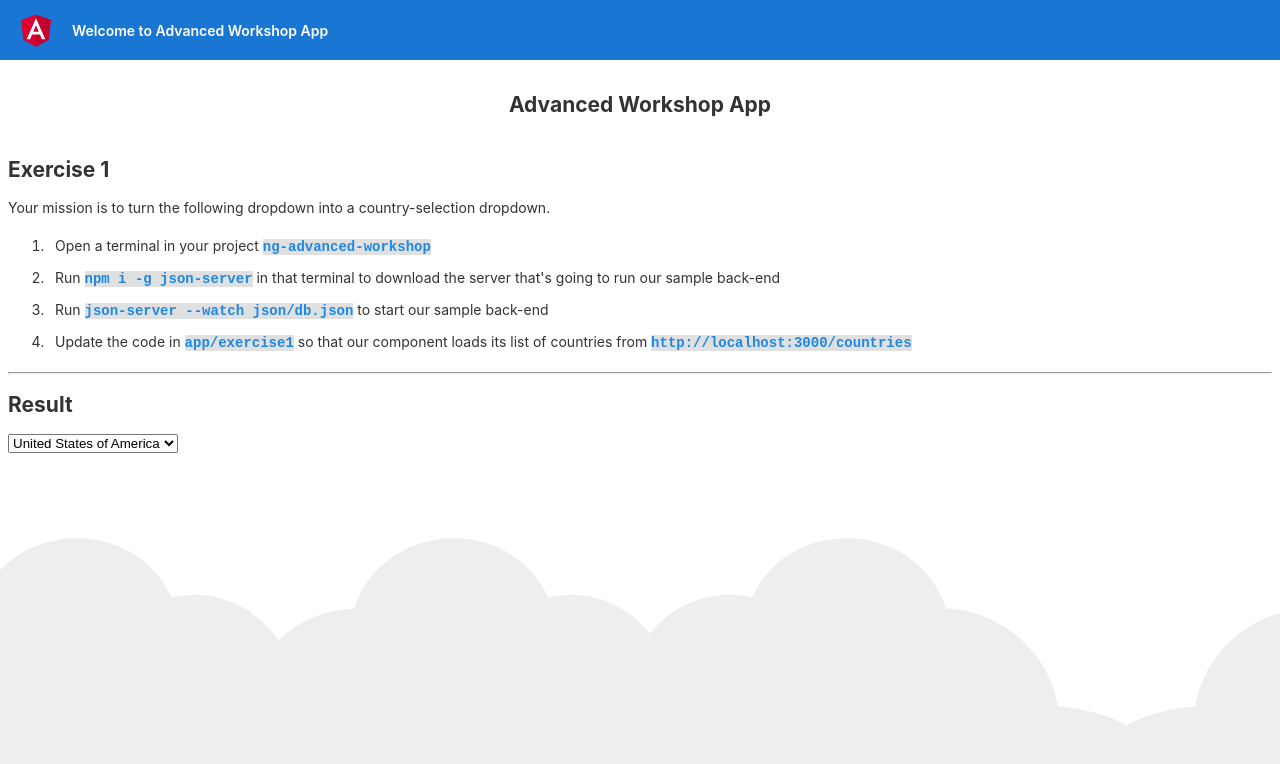
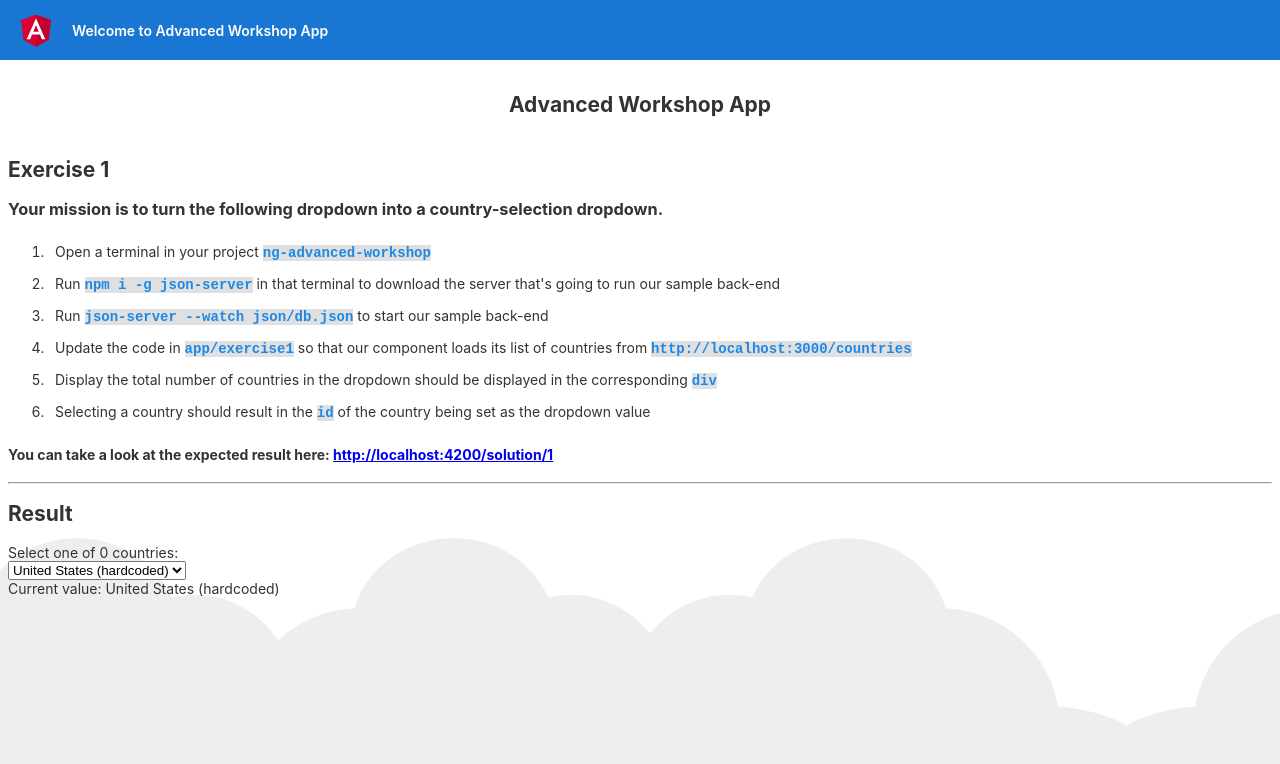
Before and after one commit to Olsenc07/Angular-Advanced-Workshop, an Angular app: page /exercise1 in a window 1280 px wide. Shown: the top 764 px of the page. Built offline with nearby package versions, Linux system fonts and the light colour scheme.

Commit message:
Added solution to exercise #1

```diff
--- a/src/app/app.module.ts
+++ b/src/app/app.module.ts
@@ -4,15 +4,18 @@ import { NgModule } from '@angular/core';
 import { AppRoutingModule } from './app-routing.module';
 import { AppComponent } from './app.component';
 import { Exercise1Component } from './exercise1/exercise1.component';
+import {HttpClientModule} from '@angular/common/http';
+import {Solution1Component} from './solution/solution1/solution1.component';
 
 @NgModule({
   declarations: [
     AppComponent,
-    Exercise1Component
+    Exercise1Component, Solution1Component
   ],
   imports: [
     BrowserModule,
-    AppRoutingModule
+    AppRoutingModule,
+    HttpClientModule
   ],
   providers: [],
   bootstrap: [AppComponent]
--- a/src/app/exercise1/exercise1.component.html
+++ b/src/app/exercise1/exercise1.component.html
@@ -1,14 +1,23 @@
 <h2>Exercise 1</h2>
-<p>Your mission is to turn the following dropdown into a country-selection dropdown. </p>
+<h3>Your mission is to turn the following dropdown into a country-selection dropdown. </h3>
 <ol>
   <li>Open a terminal in your project <code>ng-advanced-workshop</code></li>
   <li>Run <code>npm i -g json-server</code> in that terminal to download the server that's going to run our sample back-end</li>
   <li>Run <code>json-server --watch json/db.json</code> to start our sample back-end</li>
   <li>Update the code in <code>app/exercise1</code> so that our component loads its list of countries from <code>http://localhost:3000/countries</code></li>
+  <li>Display the total number of countries in the dropdown should be displayed in the corresponding <code>div</code></li>
+  <li>Selecting a country should result in the <code>id</code> of the country being set as the dropdown value</li>
 </ol>
+<h4>You can take a look at the expected result here: <a routerLink="/solution/1">http://localhost:4200/solution/1</a> </h4>
 <hr>
 <h2>Result</h2>
 <!-- Edit the code down below to implement the requested features -->
-<select>
-  <option>United States of America</option>
-</select>
+<div>
+  <div>Select one of 0 countries:</div>
+  <select #countryDropdown>
+    <option>
+      United States (hardcoded)
+    </option>
+  </select>
+  <div>Current value: {{countryDropdown.value}}</div>
+</div>
--- /dev/null
+++ b/src/app/solution/solution1/country.service.ts
@@ -0,0 +1,20 @@
+import { Injectable } from '@angular/core';
+import {HttpClient} from '@angular/common/http';
+import {Observable} from 'rxjs';
+import {Country} from './types';
+
+@Injectable({
+  providedIn: 'root'
+})
+export class CountryService {
+
+  private countries$: Observable<Country[]>;
+
+  constructor(private http: HttpClient) {
+    this.countries$ = http.get<Country[]>('http://localhost:3000/countries');
+  }
+
+  getCountries(): Observable<Country[]> {
+    return this.countries$;
+  }
+}
--- /dev/null
+++ b/src/app/solution/solution1/solution1.component.html
@@ -0,0 +1,11 @@
+<h2>Solution 1</h2>
+<h2>Result</h2>
+<div *ngIf="countries$ | async as countries">
+  <div>Select one of {{countries.length}} countries:</div>
+  <select #countryDropdown>
+    <option *ngFor="let country of countries" [value]="country.id">
+      {{country.description}}
+    </option>
+  </select>
+  <div>Current value: {{countryDropdown.value}}</div>
+</div>
--- /dev/null
+++ b/src/app/solution/solution1/solution1.component.ts
@@ -0,0 +1,17 @@
+import { Component } from '@angular/core';
+import {CountryService} from './country.service';
+import {Observable} from 'rxjs';
+import {Country} from './types';
+
+@Component({
+  selector: 'app-solution1',
+  templateUrl: './solution1.component.html',
+  styleUrls: ['./solution1.component.css']
+})
+export class Solution1Component {
+
+  countries$: Observable<Country[]> = this.service.getCountries();
+
+  constructor(private service: CountryService) { }
+
+}
--- /dev/null
+++ b/src/app/solution/solution1/types.ts
@@ -0,0 +1,4 @@
+export interface Country {
+  description: string;
+  id: string;
+}
```
Also changed, not shown: src/app/app-routing.module.ts (+8 -1 lines), src/app/solution/solution1/solution1.component.css (added), 2 other files (tests, documents, lock files or other folders).
